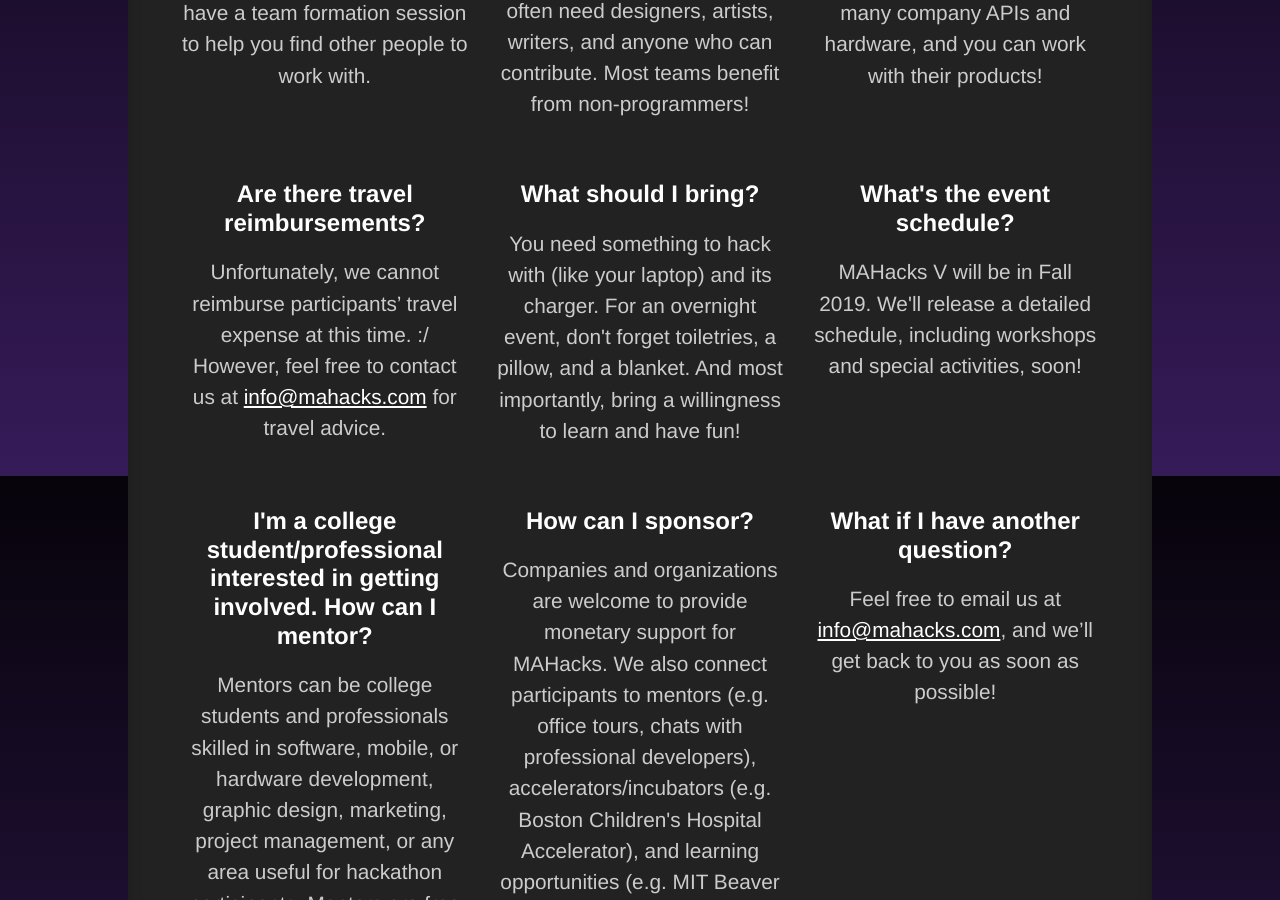
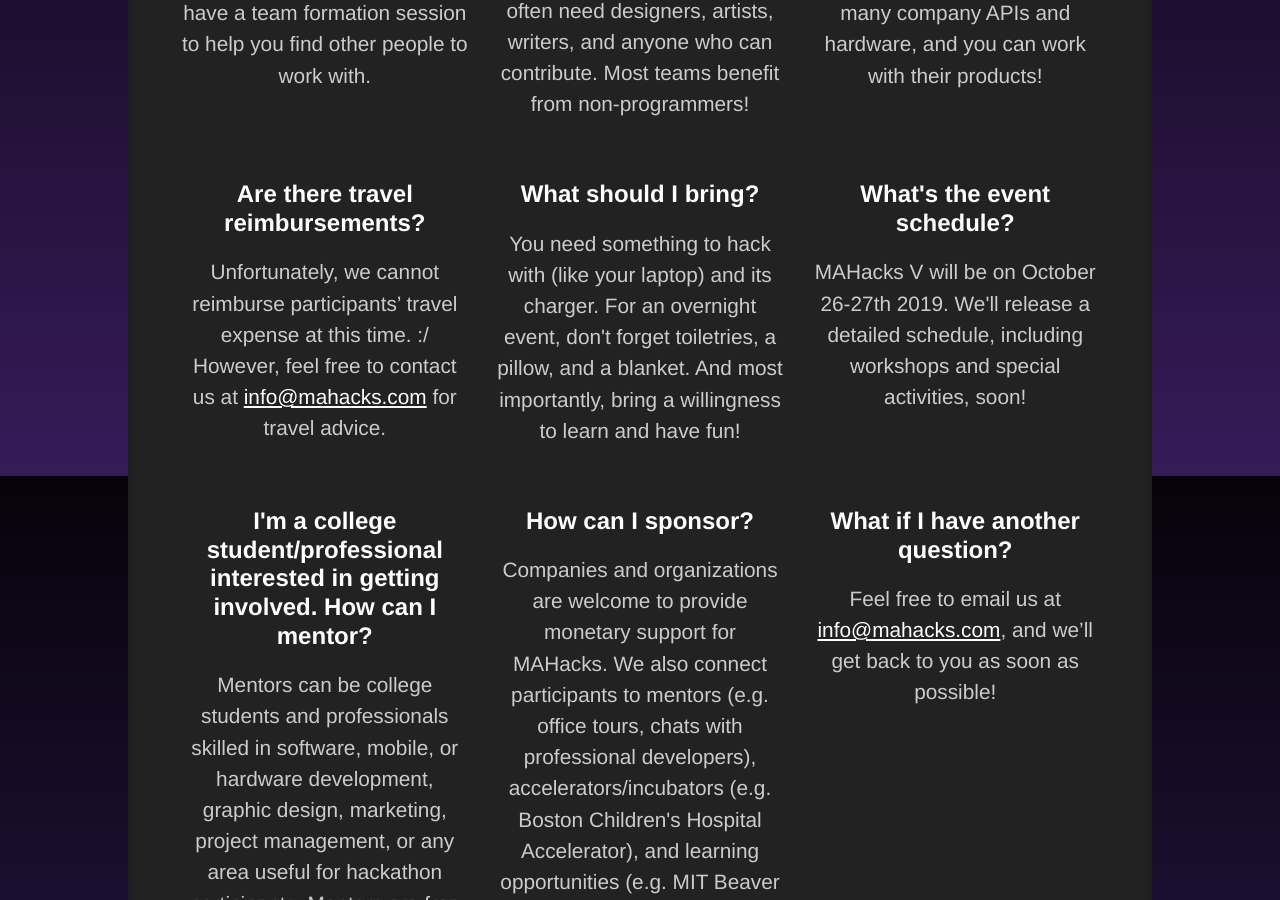
Before and after one commit to mahacks/old-website, a Jekyll site: the page built from index.html, in a window 1280 px wide and 900 px high, scrolled down 3124 px. Built offline with Jekyll 4.4.1, drawn with Linux system fonts in a browser that asks for light colours; some web fonts are replaced; a script that is not in the unit is left out.

Commit message:
editing date

```diff
--- a/index.html
+++ b/index.html
@@ -98,7 +98,7 @@
 
 					<div>
 						<h3>What's the event schedule?</h3>
-						<p>MAHacks V will be in Fall 2019. We'll release a detailed schedule, including workshops and special activities, soon!</p>
+						<p>MAHacks V will be on October 26-27th 2019. We'll release a detailed schedule, including workshops and special activities, soon!</p>
 					</div>
 
 					<div>
```
